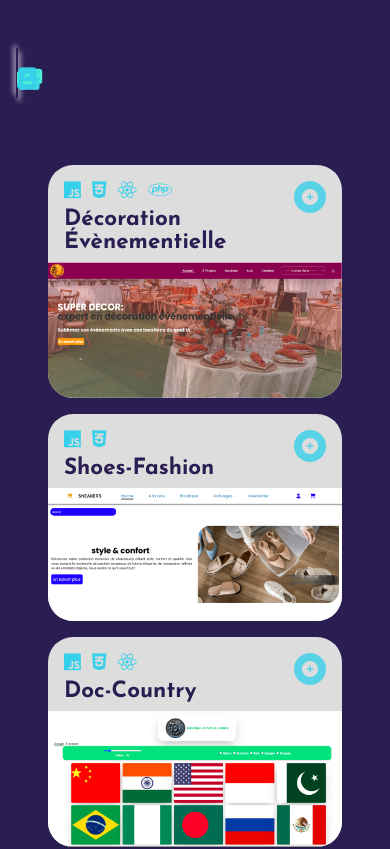
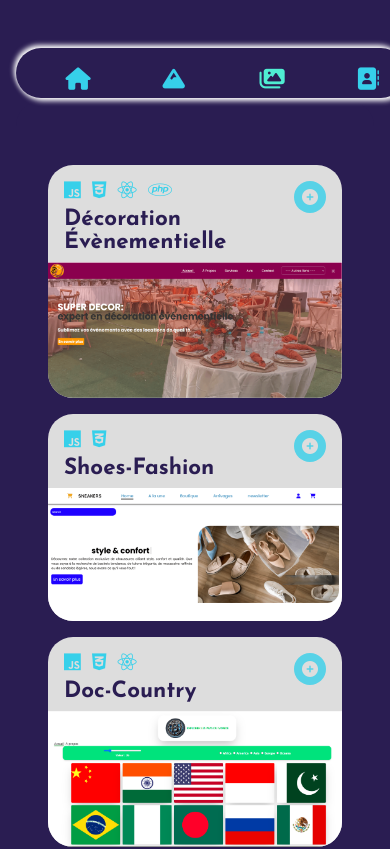
Before and after one commit to boris2442/my_cv_with_react, a React (Vite) app: page /portfolio in a window 390 px wide. Shown: the top 849 px of the page. Built offline with nearby package versions, Linux system fonts and the light colour scheme; a web font is replaced by a local one.

Commit message:
ajout du dashboard

```diff
--- a/src/pages/Home.jsx
+++ b/src/pages/Home.jsx
@@ -10,7 +10,7 @@ const Home = () => {
         <section>
 
             <div className='home'>
-                <Navigation />
+                <Navigation /><br/>
                 <div className="homeContent">
                     <img className="responsive-img" src="../media/boriscode.jpg" alt="boris code" style={{
                         height: '200px',
@@ -22,7 +22,7 @@ const Home = () => {
                         left: '30%',
                         bottom: '30px',
                     }} />
-                    <div className="content"><br /><br /><br /><br />
+                    <div className="content"><br /><br /><br /><br /><br/><br/><br/>
                         <h1 >Boris Simo </h1>
                         {/* <h1>Boris code</h1> */}
                         <h2>Developpeur web</h2><br />
--- a/src/styles/components/_navigation.scss
+++ b/src/styles/components/_navigation.scss
@@ -125,7 +125,7 @@
         display: flex;
         min-height: 50px;
         margin-bottom: .2rem;
-        width: 100%;
+        width: 100vw;
         .id, .socialNetwork{
           display: none;
         }
```
